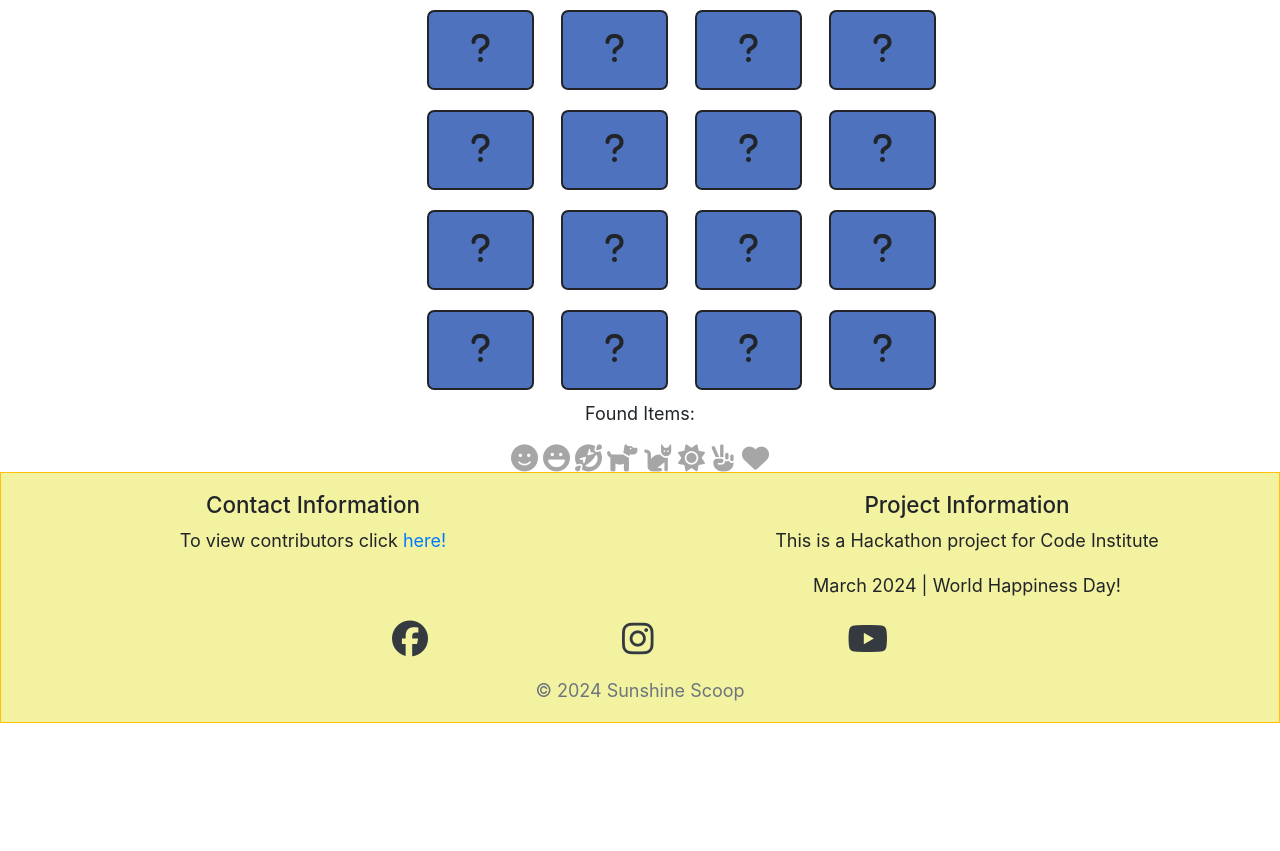
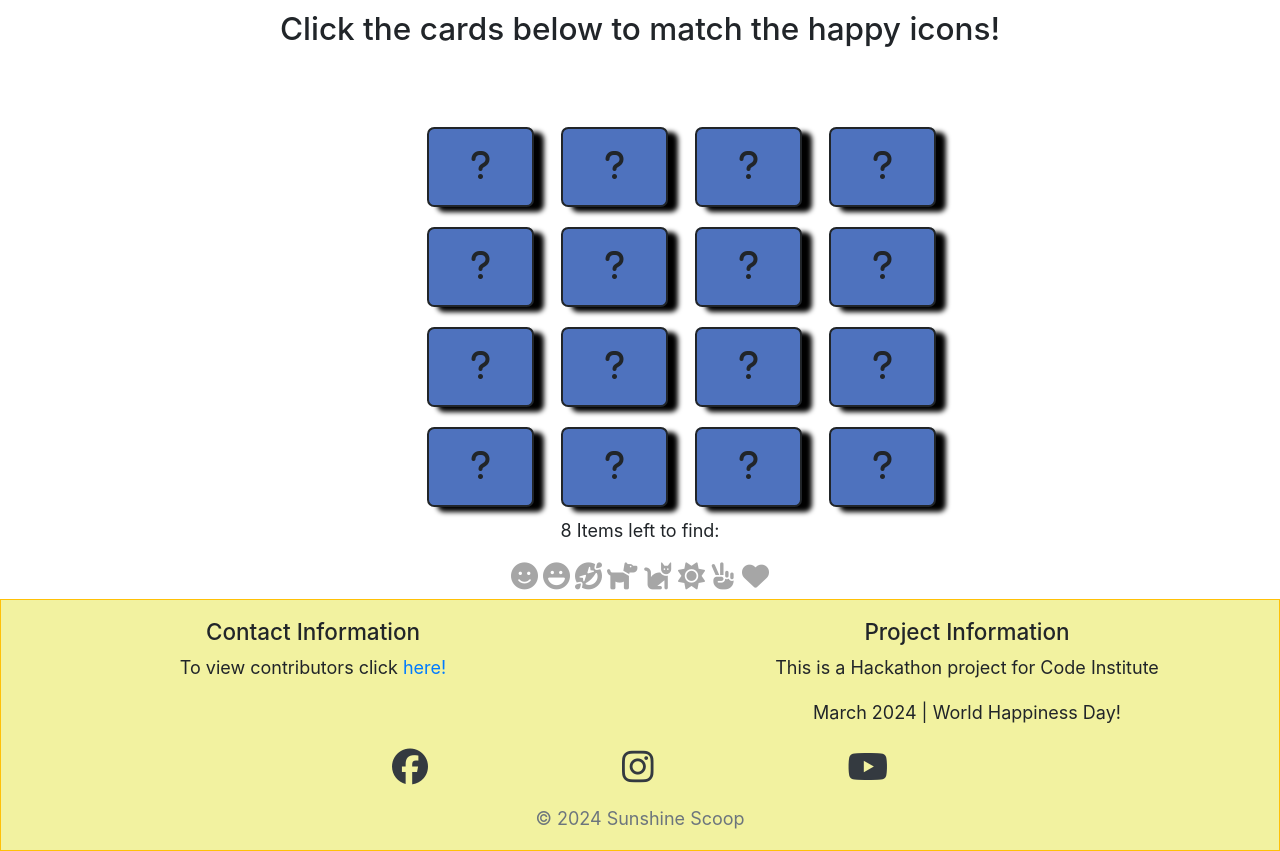
Before and after one commit to raneem-yad/sunshine_squad_hackathon_raneem, a Flask app: page /memory_game in a window 1280 px wide. Shown: the part 108-959 px from the top of the page. Before the commit the page ends 831 px from the top, so only its background shows below. Run offline with Flask 3, Linux system fonts and the light colour scheme; some libraries are stand-ins or nearby versions; some web fonts are replaced.

Commit message:
Add styling and prompts to memory game

```diff
--- a/appmanager/static/css/style.css
+++ b/appmanager/static/css/style.css
@@ -147,9 +147,24 @@ table {
   margin:auto;
   font-size:xx-large;
   max-width:500px;
+  min-width:310px;
 }
 
-#memory-game td:hover{
+#prompt, #counter{
+  height:20px;
+  margin-bottom: 10px;
+}
+
+#found-items{
+  margin-bottom: 10px;
+}
+
+#memory-game-header{
+  margin-top:10px;
+  margin-bottom:10px;
+}
+
+#memory-game i:hover{
   cursor: pointer;
 }
 
@@ -165,10 +180,24 @@ table {
   border-radius:.4rem;
   border-style: solid;
   background-color: rgb(78, 114, 190);
-  margin-left:55px;
-  margin-right:55px;
+  margin-left:10px;
+  margin-right:10px;
+  box-shadow: 10px 5px 5px black;
 }
 
+@media (max-width:448px){
+  #memory-game i {
+    margin-left:2px;
+    margin-right:2px;
+  }
+}
+
+@media (min-width:665px){
+  #memory-game i {
+    margin-left:55px;
+    margin-right:55px;
+  }
+}
 /* Emoji capture game */
 .scores-container {
   display: flex;
@@ -228,14 +257,10 @@ table {
   background-position: center;
   background-size: cover;
 }
-<<<<<<< HEAD
-/* Game button styling */
-=======
 .emoji-bt {
   background-position: center;
   background-size: cover;
 }
->>>>>>> 1536e0468c5d77b72176e5326f4e74c2cb28ead0
 
 .flex-container {
   display: flex;
--- a/appmanager/static/js/memory-game.js
+++ b/appmanager/static/js/memory-game.js
@@ -1,7 +1,9 @@
 document.addEventListener("DOMContentLoaded", () => {
     const cards = document.getElementsByClassName("game-card");
     let cardsSelected = []
-    const foundItems = []
+    const foundItemsScore = document.getElementById('found-items-score')
+    const prompt = document.getElementById('prompt')
+    const counter = document.getElementById('counter')
 
     // Taken from https://alvarotrigo.com/blog/wait-1-second-javascript/
     function delay(milliseconds){
@@ -10,23 +12,41 @@ document.addEventListener("DOMContentLoaded", () => {
         });
     }
 
+    // Add event listener to all cards
     for (let card of cards){
-        card.addEventListener("click", async () => {
-            if (cardsSelected.length < 2){
-                let innerIcon = card.childNodes[0]
+        let innerIcon = card.childNodes[0]
+        innerIcon.addEventListener("click", async () => {
+            if (cardsSelected.length === 0 || cardsSelected.length === 1 && cardsSelected[0] != innerIcon.id){
+                // Turn cards over
                 innerIcon.classList.remove("fa-question")
+                innerIcon.style.backgroundColor = 'white'
                 let iconId = innerIcon.id
                 innerIcon.classList.add(iconId.slice(0, -2))
                 cardsSelected.push(iconId)
                 if (cardsSelected.length === 2){
-                    if (cardsSelected[0].slice(0, -2) === cardsSelected[1].slice(0, -2)){
+                    // If cards selected match
+                    if (cardsSelected[0].slice(0, -2) === cardsSelected[1].slice(0, -2) && cardsSelected[0] != cardsSelected[1]){
                         document.getElementById(iconId.slice(0, -2)).classList.remove('not-found')
                         cardsSelected = []
+                        // Update found items
+                        foundItemsScore.innerText--
+                        // Update prompt
+                        prompt.innerText = 'Well Done! Keep clicking to reveal more cards.'
                     } else {
-                        await(delay(2000))
+                        // If cards dont match turn them over
+                        prompt.innerText = 'Sorry, guess again! Cards turning over in '
+                        counter.innerText = '3'
+                        await(delay(1000))
+                        counter.innerText = '2'
+                        await(delay(1000))
+                        counter.innerText = '1'
+                        await(delay(1000))
+                        counter.innerText = ''
+                        prompt.innerText = ''
                         for (let c of cardsSelected){
                             document.getElementById(c).classList.remove(c.slice(0, -2))
                             document.getElementById(c).classList.add('fa-question')
+                            document.getElementById(c).style.backgroundColor = 'rgb(78, 114, 190)'
                             cardsSelected = []
                         }
                     }
--- a/appmanager/templates/memory-game.html
+++ b/appmanager/templates/memory-game.html
@@ -1,6 +1,7 @@
 {% extends "base.html" %}
 {% block content %}
-<main>
+    <h3 id="memory-game-header">Click the cards below to match the happy icons!</h3>
+    <div id="prompt"> </div><h4 id="counter"></h4>
     <table id="memory-game">
         <tr>
             <td class="game-card"><i id="fa-face-smile-0" class="fa-solid fa-question"></i></td>
@@ -27,8 +28,8 @@
             <td class="game-card"><i id="fa-dog-1" class="fa-solid fa-question"></i></td>
         </tr>
     </table>
-    <div id="found-itmes">
-        <p>Found Items:</p>
+    <div id="found-items">
+        <p><span id="found-items-score">8</span> Items left to find:</p>
         <i id="fa-face-smile" class="not-found fa-xl fa-solid fa-face-smile"></i>
         <i id="fa-face-laugh" class="not-found fa-xl fa-solid fa-face-laugh"></i>
         <i id="fa-face-grin-squint-tears" class="not-found fa-xl fa-solid fa-face-grin-squint-tears"></i>
@@ -38,8 +39,6 @@
         <i id="fa-hand-peace" class="not-found fa-xl fa-solid fa-hand-peace"></i>
         <i id="fa-heart" class="not-found fa-xl fa-solid fa-heart"></i>
     </div>
-</main>
-
 {% endblock %}
 
 
```
Also changed, not shown: appmanager/templates/game-page.html (+0 -18 lines), 2 other files.
